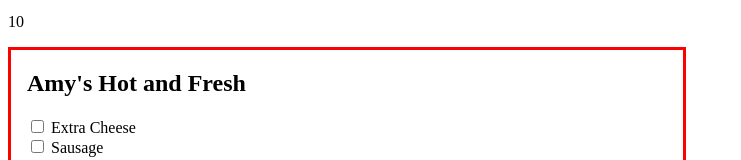
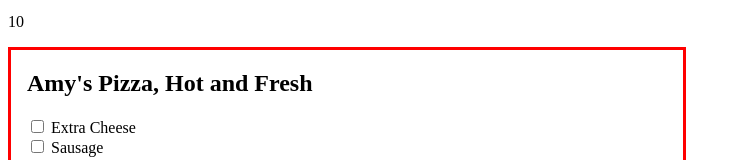
Before and after one commit to 2018-spring-mjs-th/week-two-a, an Angular app: page / in a window 1280 px wide. Shown: the part 255-415 px from the top of the page, without its empty margins (0-741 px from the left). Built offline with nearby package versions, Linux system fonts and the light colour scheme.

Commit message:
Chgd the name
I'm still a perv.

```diff
--- a/src/app/aknapp-pizza-toppings/aknapp-pizza-toppings.component.html
+++ b/src/app/aknapp-pizza-toppings/aknapp-pizza-toppings.component.html
@@ -1,5 +1,5 @@
 <p>
-  <span><h2>Amy's Hot and Fresh</h2></span>
+  <span><h2>Amy's Pizza, Hot and Fresh</h2></span>
 
 <span *ngFor = 'let pt of toppingTypes'>
   <label>
--- a/src/app/aknapp-pizza-toppings/aknapp-pizza-toppings.component.ts
+++ b/src/app/aknapp-pizza-toppings/aknapp-pizza-toppings.component.ts
@@ -14,6 +14,7 @@ interface toppingType {
 export class AknappPizzaToppingsComponent implements OnInit {
 
   constructor(private ptService: PizzaToppingsService) { }
+
   public toppingTypes: toppingType[];
   public toppingChoices: string;
 
```
